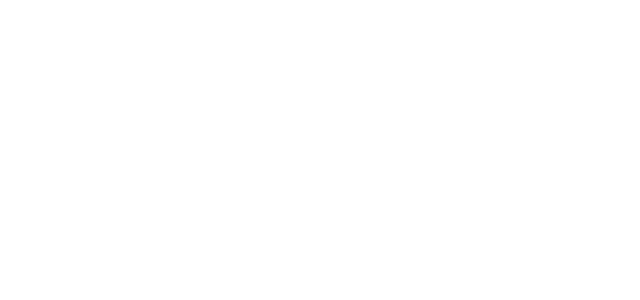
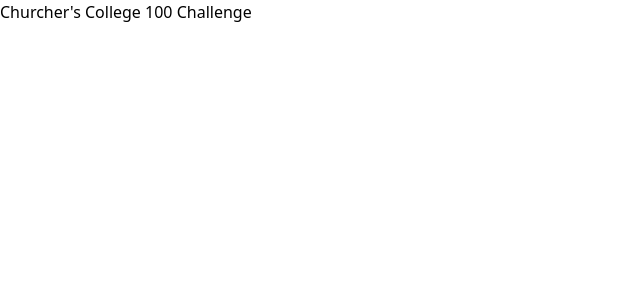
Before and after one commit to olifog/cc100, a Next.js app: page / in a window 1280 px wide. Shown: the top 300 px of the page, without its empty margins (0-640 px from the left). Built offline with nearby package versions, Linux system fonts and the light colour scheme.

Commit message:
example dev commit

```diff
--- a/pages/index.js
+++ b/pages/index.js
@@ -1,6 +1,8 @@
 
 export default function Home () {
   return (
-    <div></div>
+    <div>
+      {"Churcher's College 100 Challenge"}
+    </div>
   )
 }
```
